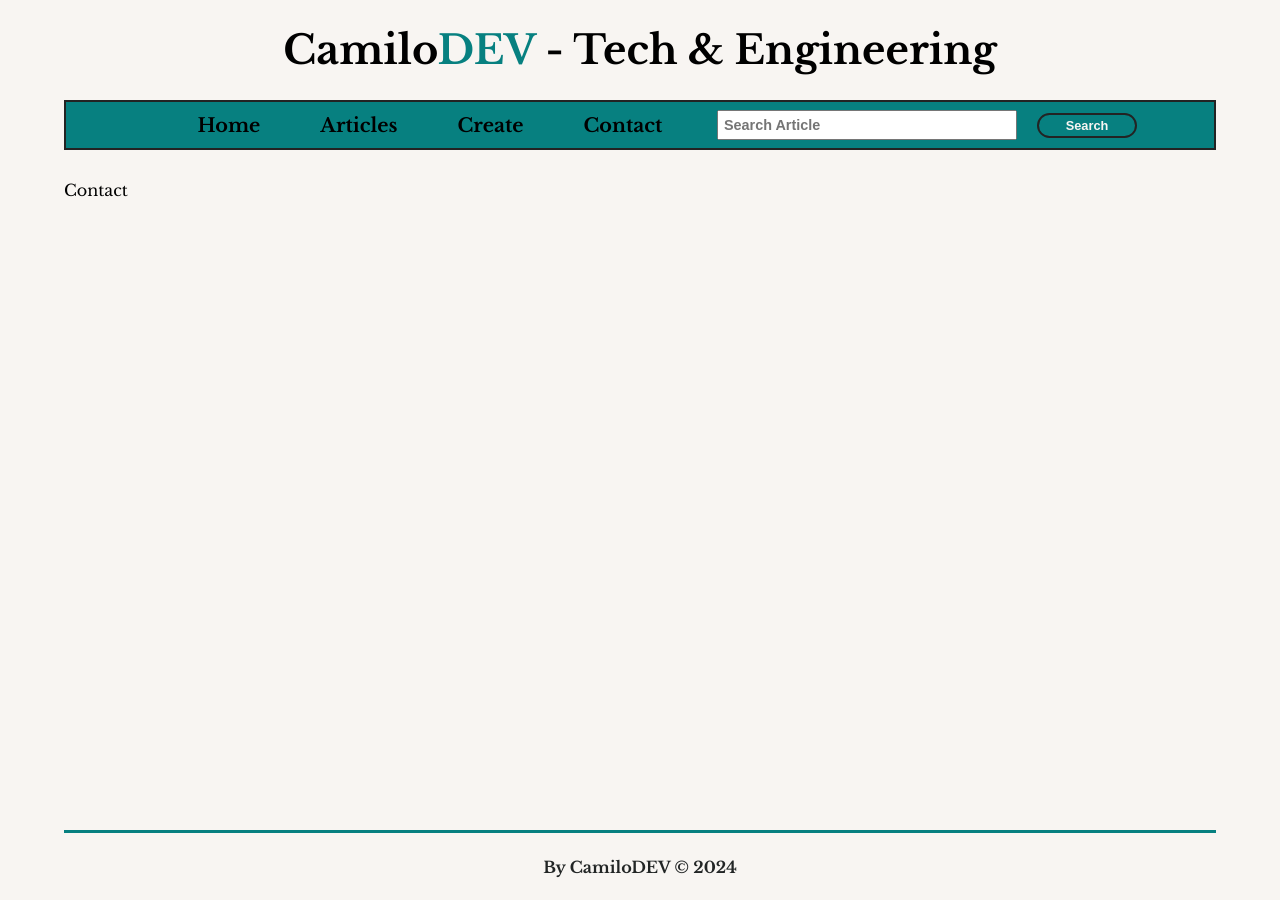
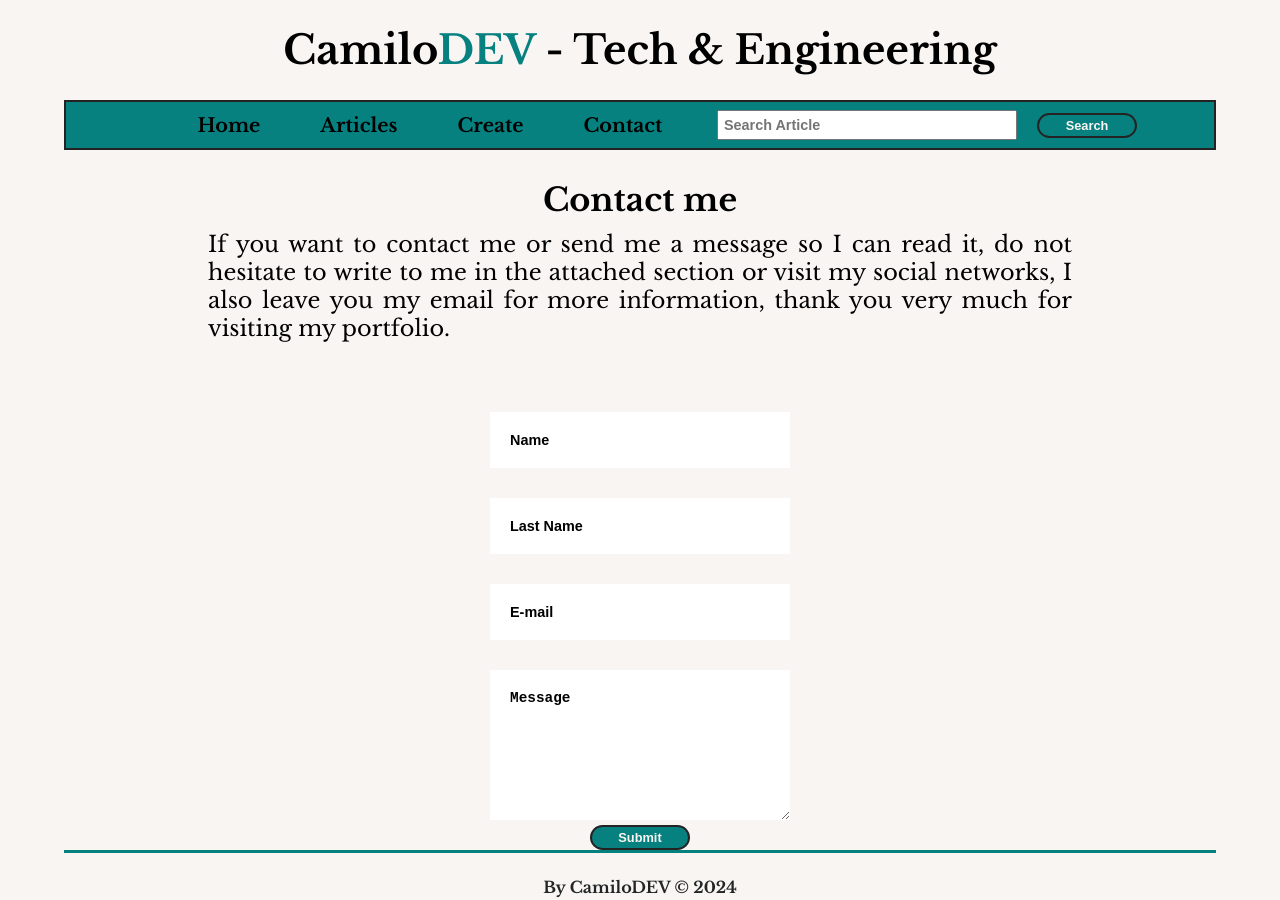
Before and after one commit to Hcrj99/BLOG, a React (Vite) app: page /Contact in a window 1280 px wide. Built offline with nearby package versions, Linux system fonts and the light colour scheme.

Commit message:
contact component

```diff
--- /dev/null
+++ b/src/Components/Pages/Contact/Contact.css
@@ -0,0 +1,51 @@
+.Contact__container{
+    display: flex;
+    flex-direction: column;
+    justify-content: center;
+    align-items: center;
+}
+
+.Contact__container h2 {
+    font-size: 2rem;
+    color: var(--main)
+}
+
+.Contact__container p{
+    width: 75%;
+    font-size: 1.4rem;
+    text-align: justify;
+    margin: 10px 0 15px 0;
+    color: var(--secondary)
+}
+
+
+.Contact__container input[type='text'], .Contact__container textarea {
+    display: block;
+    padding: 20px;
+    margin: 25px 0 5px 0;
+    width: 300px;
+    font-weight: bold;
+    font-size: 0.9rem;
+    border: 1px solid var(--main);
+    color: var(--main);
+}
+
+.Contact__container form {
+    display: flex;
+    flex-direction: column;
+    justify-content: center;
+    align-items: center;
+    margin-top: 30px;
+}
+
+
+.Contact__container textarea::placeholder, .Contact__container input::placeholder {
+    font-weight: bold;
+    font-size: 0.9rem;
+    color: var(--secondary)
+}
+
+.Contact__container textarea {
+    width: 300px;
+    height: 150px;
+}
--- a/src/Components/Pages/Contact/Contact.jsx
+++ b/src/Components/Pages/Contact/Contact.jsx
@@ -1,7 +1,18 @@
-import React from 'react'
+import React from 'react';
+import './Contact.css';
 
 export const Contact = () => {
     return (
-        <div>Contact</div>
+        <div className='Contact__container'>
+            <h2>Contact me</h2>
+            <p>If you want to contact me or send me a message so I can read it, do not hesitate to write to me in the attached section or visit my social networks, I also leave you my email for more information, thank you very much for visiting my portfolio.</p>
+            <form className='Contact' action='mailto:hcrj99@hotmail.com'>
+                <input type='text' placeholder='Name'/>
+                <input type='text' placeholder='Last Name'/>
+                <input type='text' placeholder='E-mail'/>
+                <textarea type='text' placeholder='Message'/>
+                <input type='submit' value='Submit'/>
+            </form>
+        </div>
     )
 }
```
